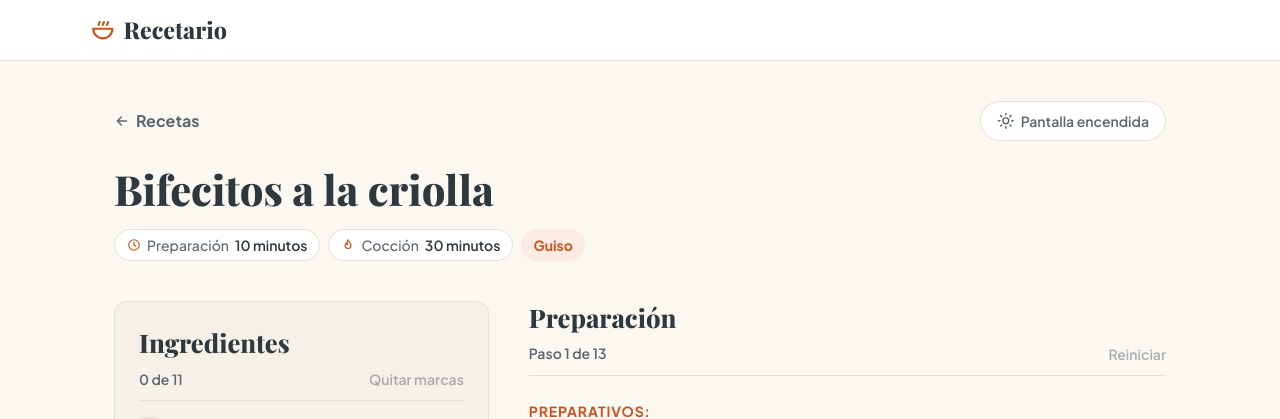
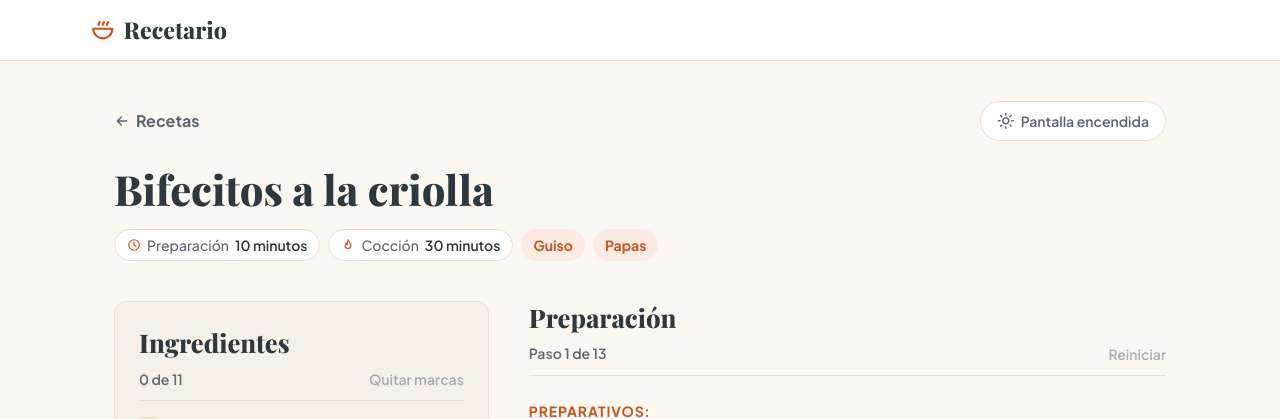
Before and after one commit to kyheo/recetario-front, a Jekyll site: the page built from recipes/bifecitos-a-la-criolla.md, in a window 1280 px wide and 900 px high. Shown: the top 419 px of the window. Built offline with Jekyll 4.4.1, drawn with Linux system fonts in a browser that asks for light colours; some web fonts are replaced.

Commit message:
Editar receta: Bifecitos a la criolla

```diff
--- a/recipes/bifecitos-a-la-criolla.md
+++ b/recipes/bifecitos-a-la-criolla.md
@@ -5,6 +5,7 @@ category: recetas
 
 tags:
   - guiso
+  - papas
 
 tiempo_preparacion: 10 minutos
 tiempo_coccion: 30 minutos
@@ -25,9 +26,7 @@ tiempo_coccion: 30 minutos
 * Sal, pimienta negra, pimentón dulce y una hoja de laurel.
 * Aceite de oliva o de girasol.
 
-
 ## Preparación
-
 **Preparativos**:
 * Cortá la cebolla y los morrones en tiritas (juliana) no muy finas.
 * Cortá los tomates en rodajas o cubos.
```
